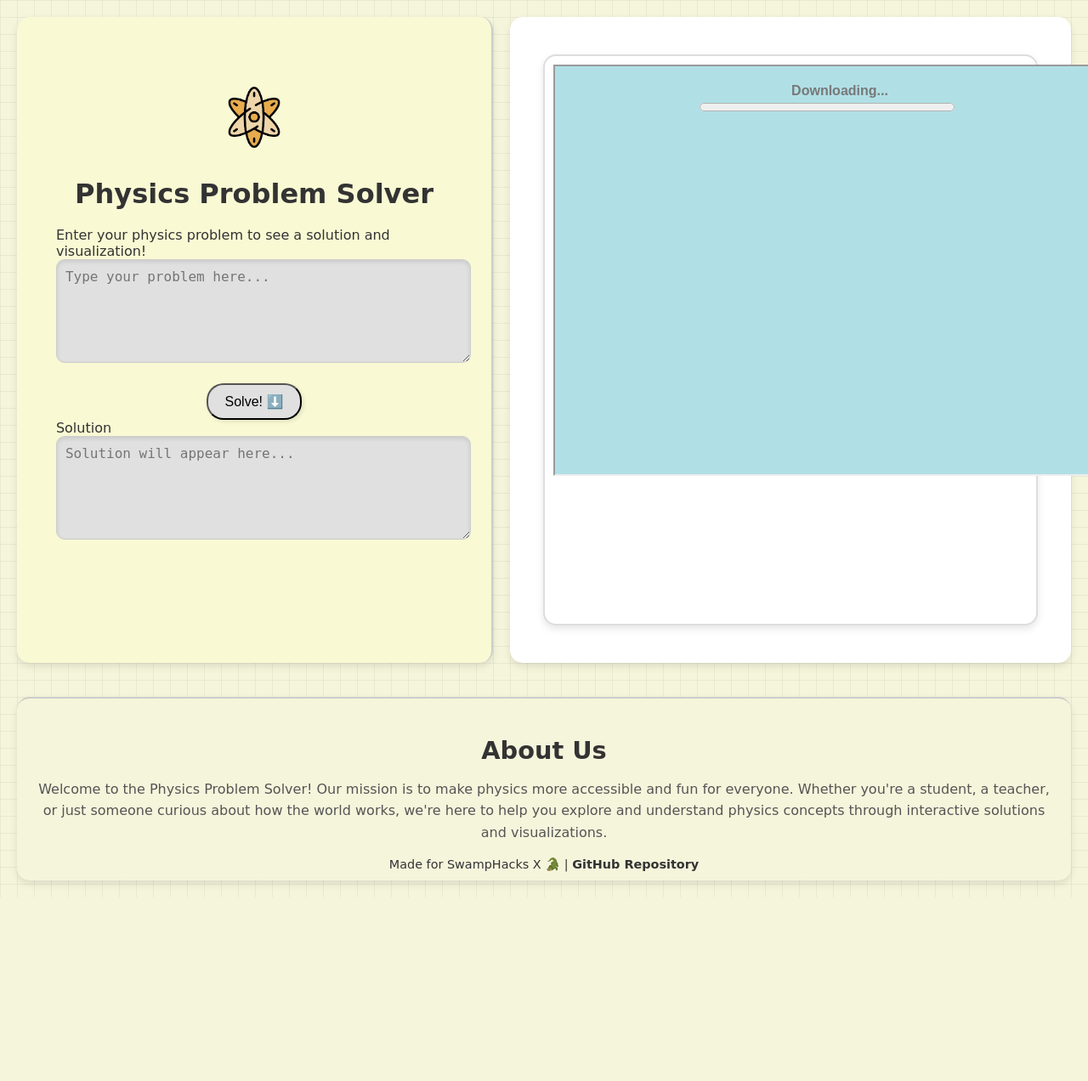
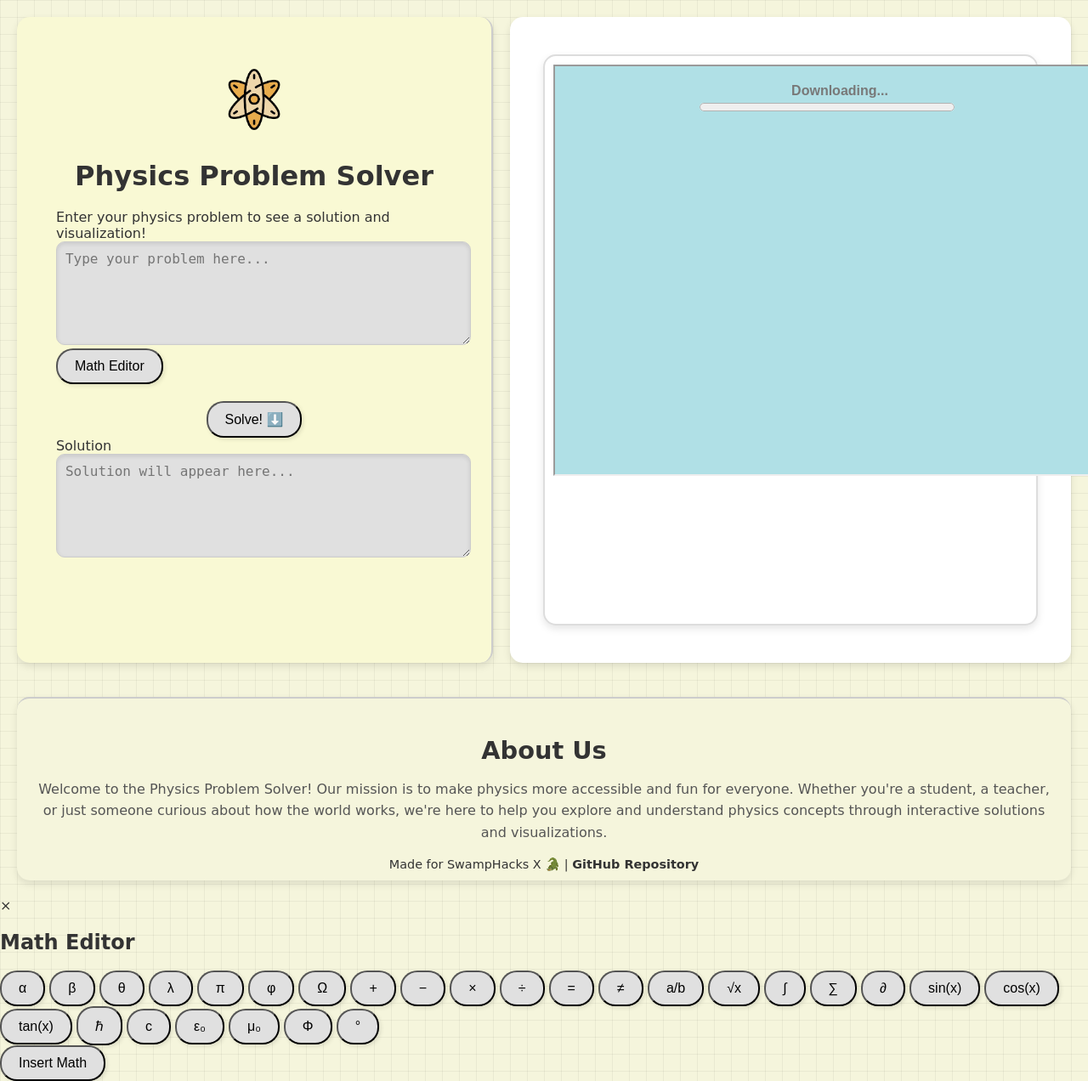
Before and after one commit to lucask6785/PhysicsPhuzz, a Flask app: page / in a window 1280 px wide. Shown: the whole page at 85% size. Before the commit the page ends 1048 px from the top, so only its background shows below. Run offline with Flask 3, Linux system fonts and the light colour scheme; some libraries are stand-ins or nearby versions.

Commit message:
index.html changes and math editor implementation

```diff
--- a/frontend/templates/index.html
+++ b/frontend/templates/index.html
@@ -5,7 +5,62 @@
     <meta name="viewport" content="width=device-width, initial-scale=1.0">
     <title>Physics Problem Solver</title>
     <link rel="stylesheet" href="{{ url_for('static', filename='styles.css') }}">
+    <!-- Include MathQuill CSS -->
+    <link rel="stylesheet" href="https://cdnjs.cloudflare.com/ajax/libs/mathquill/0.10.1/mathquill.min.css">
+    <script src="https://cdnjs.cloudflare.com/ajax/libs/jquery/3.6.0/jquery.min.js"></script>
+    <!-- Include MathQuill JS -->
+    <script src="https://cdnjs.cloudflare.com/ajax/libs/mathquill/0.10.1/mathquill.min.js"></script>
     <script>
+        let mathField; // Global variable to store the MathQuill instance
+
+        function openMathEditor() {
+            // Show the modal
+            document.getElementById('math-editor-modal').style.display = 'block';
+
+            // Get the text from the textarea
+            const problemText = document.getElementById('problem').value;
+
+            // Initialize MathQuill inside the modal
+            const mathFieldSpan = document.getElementById('math-field');
+            mathField = MathQuill.getInterface(2).MathField(mathFieldSpan, {
+                handlers: {
+                    edit: function() {
+                        // Update the textarea with the LaTeX content
+                        const latex = mathField.latex();
+                        document.getElementById('problem').value = latex;
+            }
+        }
+    });
+
+    // Preserve spaces by replacing them with a non-breaking space ( ) in LaTeX
+    const preservedText = problemText.replace(/ /g, '\\ '); // Replace spaces with LaTeX spaces
+    mathField.latex(preservedText); // Set the text in the MathQuill editor
+}
+
+        function closeMathEditor() {
+            // Hide the modal
+            document.getElementById('math-editor-modal').style.display = 'none';
+        }
+
+        function insertSymbol(symbol) {
+            if (mathField) {
+                mathField.write(symbol); // Insert the symbol into the math editor
+            }
+        }
+
+        function insertMath() {
+            // Get the LaTeX content from the math field
+            const latex = mathField.latex();
+
+            // Insert the LaTeX content into the textarea
+            const problemTextarea = document.getElementById('problem');
+            problemTextarea.value += latex;
+
+            // Close the modal
+            closeMathEditor();
+        }
+
+        // Your existing JavaScript code...
         function solveProblem() {
             const problem = document.getElementById("problem").value;
             const solveButton = document.getElementById("solve-button");
@@ -34,11 +89,10 @@
                 const stepsSection = document.getElementById("steps-section");
                 if (data.steps) {
                     stepsSection.innerHTML = `<p>${data.steps}</p>`;
-                        stepsSection.style.display = "none"; // Hide steps initially
-                        stepsSection.style.visibility = "hidden"; // Ensure steps are hidden
+                    stepsSection.style.display = "flex"; // Ensure steps are visible
                     stepsButton.style.display = "inline-block"; // Ensure the button is visible
                     stepsButton.style.visibility = "visible";
-                        stepsButton.innerText = "Show Steps ➡️"; // Default to "Show Steps"
+                    stepsButton.innerText = "Hide Steps ⬅️"; // Default to "Hide Steps"
                 }
 
                 solveButton.innerText = "Solve! ⬇️";
@@ -80,6 +134,7 @@
             <div class="input-section">
                 <label for="problem">Enter your physics problem to see a solution and visualization!</label>
                 <textarea id="problem" placeholder="Type your problem here..."></textarea>
+                <button id="math-editor-button" onclick="openMathEditor()">Math Editor</button>
             </div>
             <button id="solve-button" onclick="solveProblem()">Solve! ⬇️</button>
             <div class="solution-section">
@@ -87,20 +142,16 @@
                 <textarea id="solution" placeholder="Solution will appear here..." readonly></textarea>
             </div>
             <button id="show-steps-button" style="visibility:hidden;" onclick="toggleSteps()">Show Steps ➡️</button>
-
-            <!-- Steps Section -->
-            <div id="steps-section" class="steps-section" style="display: none; visibility: hidden;">
+            <div id="steps-section" class="steps-section" style="display: none;">
                 <!-- Steps will be dynamically populated here -->
             </div>
         </div>
-
         <div class="right-panel">
             <div class="visualization">
                 <iframe src="{{ url_for('static', filename='build/web/index.html') }}" width="640" height="480"></iframe>
             </div>
         </div>
     </div>
-
     <div class="about-us">
         <h2>About Us</h2>
         <p>
@@ -114,5 +165,55 @@
             <a href="https://github.com/lucask6785/SwampHacksX" target="_blank">GitHub Repository</a>
         </div>
     </div>
+
+    <!-- Math Editor Modal -->
+    <div id="math-editor-modal" class="modal">
+        <div class="modal-content">
+            <span class="close" onclick="closeMathEditor()">&times;</span>
+            <h2>Math Editor</h2>
+            <div class="symbol-toolbar">
+                <!-- Greek Letters -->
+                <button onclick="insertSymbol('\\alpha')">α</button>
+                <button onclick="insertSymbol('\\beta')">β</button>
+                <button onclick="insertSymbol('\\theta')">θ</button>
+                <button onclick="insertSymbol('\\lambda')">λ</button>
+                <button onclick="insertSymbol('\\pi')">π</button>
+                <button onclick="insertSymbol('\\phi')">φ</button>
+                <button onclick="insertSymbol('\\Omega')">Ω</button>
+
+                <!-- Basic Math -->
+                <button onclick="insertSymbol('+')">+</button>
+                <button onclick="insertSymbol('-')">−</button>
+                <button onclick="insertSymbol('\\times')">×</button>
+                <button onclick="insertSymbol('\\div')">÷</button>
+                <button onclick="insertSymbol('=')">=</button>
+                <button onclick="insertSymbol('\\neq')">≠</button>
+
+                <!-- Fractions and Roots -->
+                <button onclick="insertSymbol('\\frac{a}{b}')">a/b</button>
+                <button onclick="insertSymbol('\\sqrt{x}')">√x</button>
+
+                <!-- Calculus -->
+                <button onclick="insertSymbol('\\int')">∫</button>
+                <button onclick="insertSymbol('\\sum')">∑</button>
+                <button onclick="insertSymbol('\\partial')">∂</button>
+
+                <!-- Trigonometry -->
+                <button onclick="insertSymbol('\\sin(x)')">sin(x)</button>
+                <button onclick="insertSymbol('\\cos(x)')">cos(x)</button>
+                <button onclick="insertSymbol('\\tan(x)')">tan(x)</button>
+
+                <!-- Physics-Specific -->
+                <button onclick="insertSymbol('\\hbar')">ℏ</button>
+                <button onclick="insertSymbol('c')">c</button>
+                <button onclick="insertSymbol('\\epsilon_0')">ε₀</button>
+                <button onclick="insertSymbol('\\mu_0')">μ₀</button>
+                <button onclick="insertSymbol('\\phi')">Φ</button>
+                <button onclick="insertSymbol('^\\circ')">°</button>
+            </div>
+            <div id="math-field" class="math-field"></div>
+            <button onclick="insertMath()">Insert Math</button>
+        </div>
+    </div>
 </body>
 </html>
```
Lines whose indentation alone changed are shown as unchanged.
